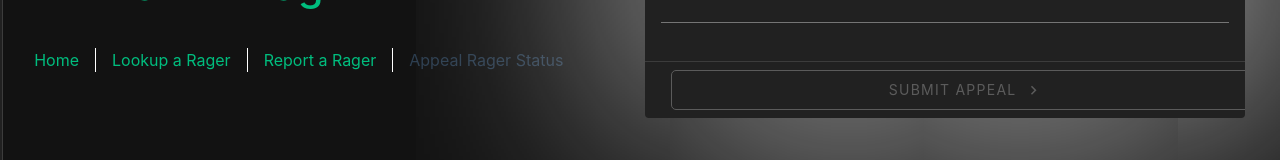
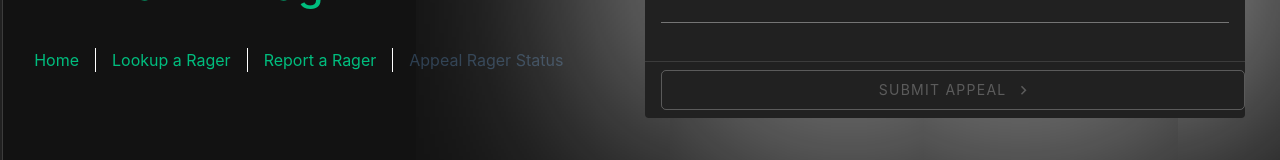
Before and after one commit to hjrandall/Predecessor-Rage-Finder-FE, a Vue app: page /appeal in a window 1280 px wide. Shown: the part 519-679 px from the top of the page. Built offline with nearby package versions, Linux system fonts and the light colour scheme.

Commit message:
fixed button bug

```diff
--- a/src/views/AppealView.vue
+++ b/src/views/AppealView.vue
@@ -50,8 +50,6 @@
       color: rgb(255, 255, 255);
       border-radius: 5px;
       height: 40px;
-      margin-left: 10px;
-      margin-right: 10px;
     }
 
     #appealCard {
--- a/src/views/SubmitView.vue
+++ b/src/views/SubmitView.vue
@@ -61,8 +61,6 @@
       color: rgb(117, 78, 255);
       border-radius: 5px;
       height: 40px;
-      margin-left: 10px;
-      margin-right: 10px;
     }
     .submit {
       display: flex;
```
